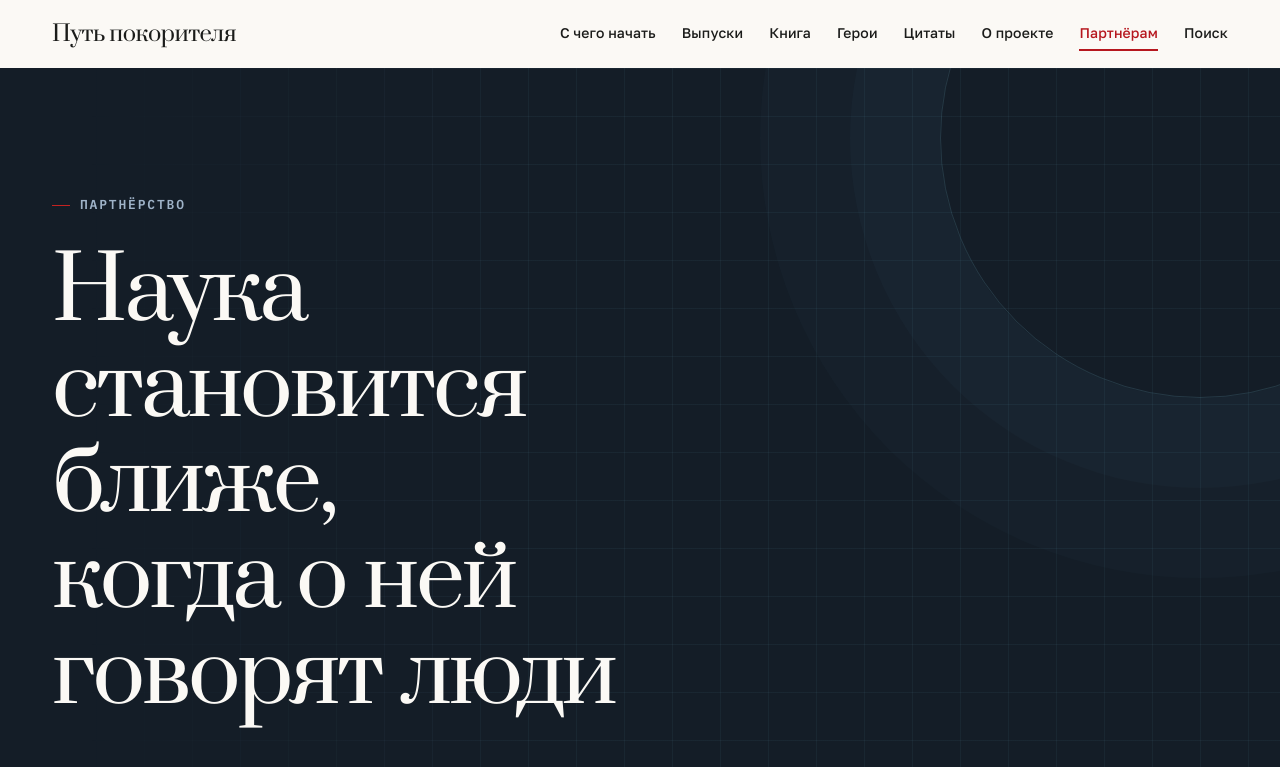
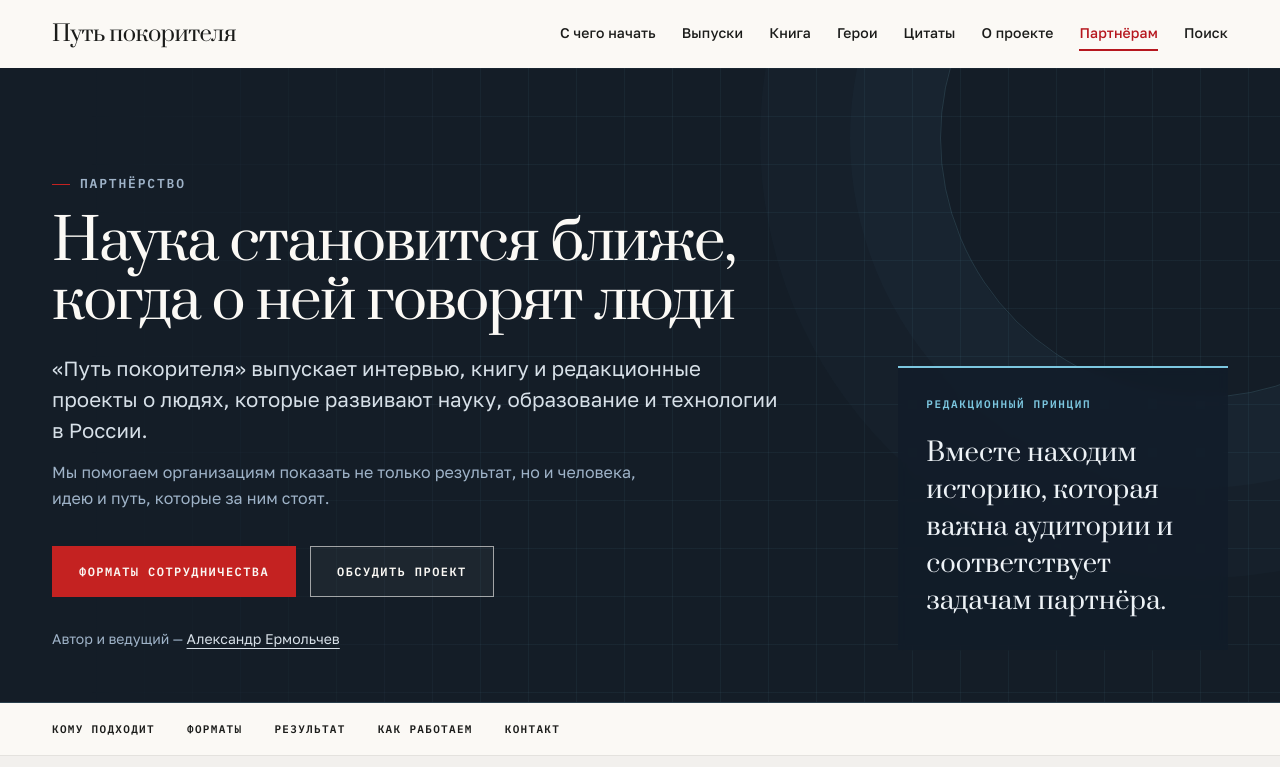
Before and after one commit to put-pokoritelya/put-pokoritelya.github.io, a website: page partneram/index.html in a window 1280 px wide. Shown: the top 767 px of the page. Drawn offline with Linux system fonts and the light colour scheme.

Commit message:
Партнёрам: первый экран короче — кнопки видны без прокрутки

```diff
--- a/assets/partneram.css
+++ b/assets/partneram.css
@@ -1,16 +1,19 @@
 .partner-page{--partner-dark:#141d27;--partner-dark-2:#1d2a38;--partner-blue:#7cc7e0}
-.partner-page section{padding:clamp(64px,8vw,108px) 0}
+.partner-page section{padding:clamp(52px,6vw,84px) 0}
+.partner-page .partner-hero{padding:clamp(28px,3vw,44px) 0 clamp(32px,4vw,52px)}
 .partner-page .rubric{color:inherit}
 
 .partner-hero{position:relative;overflow:hidden;background:var(--partner-dark);color:var(--paper);border-bottom:1px solid rgba(124,199,224,.2)}
 .partner-hero::before{content:"";position:absolute;inset:0;background-image:linear-gradient(rgba(124,199,224,.06) 1px,transparent 1px),linear-gradient(90deg,rgba(124,199,224,.06) 1px,transparent 1px);background-size:48px 48px;mask-image:linear-gradient(90deg,transparent 6%,#000 42%,#000 100%)}
 .partner-hero::after{content:"";position:absolute;width:520px;height:520px;right:-180px;top:-190px;border:1px solid rgba(124,199,224,.16);border-radius:50%;box-shadow:0 0 0 90px rgba(124,199,224,.025),0 0 0 180px rgba(124,199,224,.018)}
-.partner-hero-grid{position:relative;z-index:1;display:grid;grid-template-columns:minmax(0,1.4fr) minmax(280px,.6fr);gap:clamp(50px,8vw,130px);align-items:end;min-height:690px}
-.partner-hero-copy{padding-top:24px}
+/* Высота первого экрана считается от окна, а не фиксируется: на ноутбуке
+   в поле зрения должны попадать кнопки, иначе страница выглядит как заставка. */
+.partner-hero-grid{position:relative;z-index:1;display:grid;grid-template-columns:minmax(0,1.4fr) minmax(280px,.6fr);gap:clamp(40px,6vw,110px);align-items:end;min-height:min(560px,68vh)}
+.partner-hero-copy{padding-top:16px}
 .partner-hero .rubric{color:#9fb3c8}
-.partner-hero h1{font-size:clamp(48px,6.8vw,92px);max-width:12ch;margin-top:30px;letter-spacing:-.035em}
-.partner-hero-lede{font-size:clamp(19px,2vw,25px);line-height:1.5;max-width:58ch;color:#d7e0e8;margin-top:34px;text-wrap:pretty}
-.partner-hero-note{font-size:16px;line-height:1.65;color:#9fb3c8;max-width:62ch;margin-top:18px}
+.partner-hero h1{font-size:clamp(36px,4.4vw,58px);max-width:19ch;margin-top:18px;line-height:1.06;letter-spacing:-.03em}
+.partner-hero-lede{font-size:clamp(18px,1.6vw,22px);line-height:1.5;max-width:58ch;color:#d7e0e8;margin-top:22px;text-wrap:pretty}
+.partner-hero-note{font-size:16px;line-height:1.6;color:#9fb3c8;max-width:62ch;margin-top:14px}
 .partner-hero .btn{border-color:rgba(251,249,245,.6);color:var(--paper)}
 .partner-hero .btn-primary{border-color:var(--accent-bright)}
 .partner-hero .btn-ghost{background:rgba(251,249,245,.04)}
```
